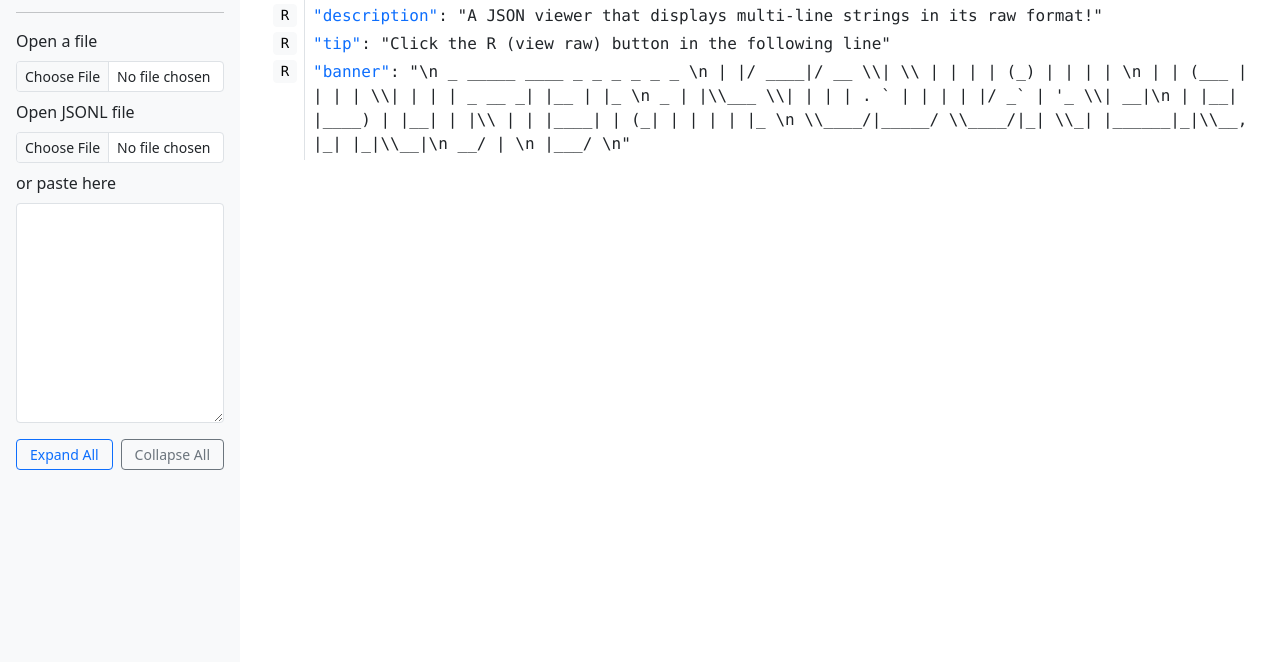
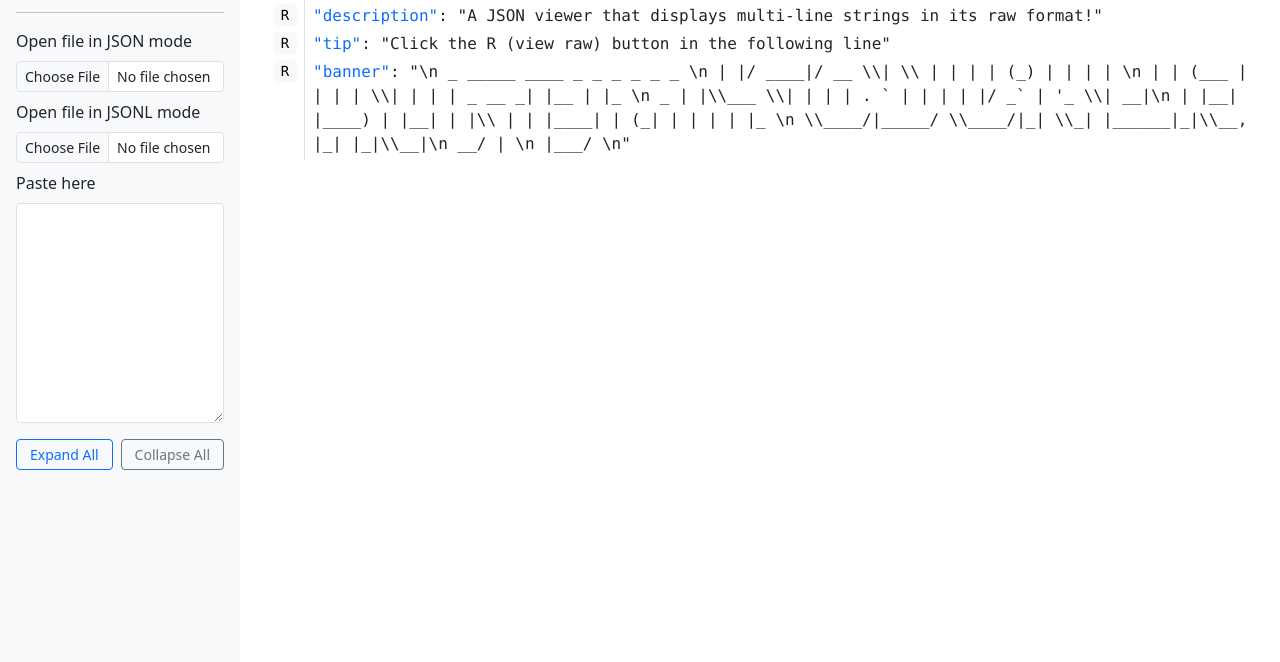
Before and after one commit to bluerose73/jsonlight, a plain HTML site: page docs/index.html in a window 1280 px wide. Shown: the part 68-730 px from the top of the page. Drawn offline with Linux system fonts and the light colour scheme.

Commit message:
Improve text in nav bar

```diff
--- a/docs/index.html
+++ b/docs/index.html
@@ -19,12 +19,12 @@
       <div class="fw-bold fs-2 ms-auto me-auto">JSON Light</div>
       <hr>
       <div>
-        <label for="filepicker" class="form-label">Open a file</label>
+        <label for="filepicker" class="form-label">Open file in JSON mode</label>
         <input type="file" class="form-control form-control-sm mb-2" id="filepicker" name="filepicker" accept=".json, .jsonl, .geojson">
       </div>
       <div>
-        <label for="jsonlpicker" class="form-label">Open JSONL file</label>
-        <input type="file" class="form-control form-control-sm mb-2" id="jsonlpicker" name="jsonlpicker" accept=".jsonl">
+        <label for="jsonlpicker" class="form-label">Open file in JSONL mode</label>
+        <input type="file" class="form-control form-control-sm mb-2" id="jsonlpicker" name="jsonlpicker" accept=".json, .jsonl, .geojson">
       </div>
       <div id="jsonl-controls" class="mb-2" style="display: none;">
         <div class="d-flex align-items-center gap-2 mb-2">
@@ -39,7 +39,7 @@
         </div>
       </div>
       <div>
-        <label for="paste" , class="form-label">or paste here</label>
+        <label for="paste" , class="form-label">Paste here</label>
         <textarea class="form-control form-control-sm" id="paste" rows="10"></textarea>
       </div>
       <div class="mt-3">
--- a/docs/scripts/jsonlight.js
+++ b/docs/scripts/jsonlight.js
@@ -525,13 +525,11 @@ let filePicker = document.querySelector("#filepicker");
 filePicker.addEventListener("change", (ev) => {
     hideJsonlControls(); // Hide JSONL controls when using regular file picker
     renderJsonFile(filePicker.files[0]);
-    filePicker.value = "";
 })
 
 let jsonlPicker = document.querySelector("#jsonlpicker");
 jsonlPicker.addEventListener("change", (ev) => {
     renderJsonlFile(jsonlPicker.files[0]);
-    jsonlPicker.value = "";
 })
 
 // JSONL navigation controls
```
